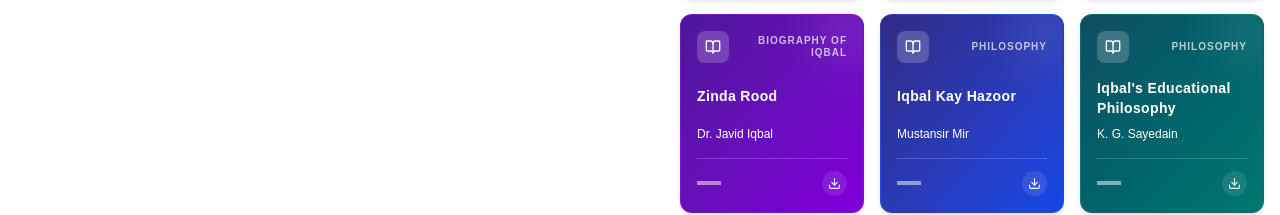
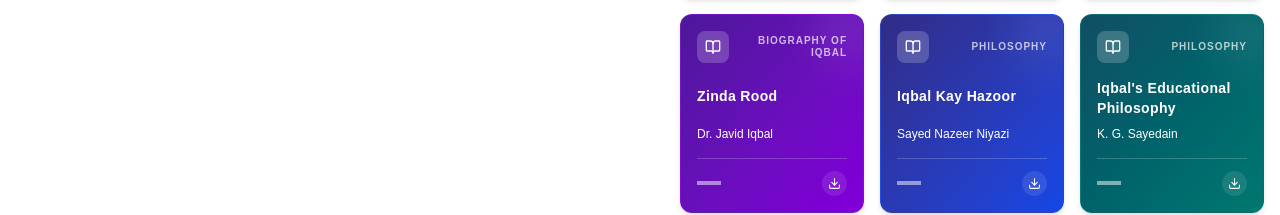
Before and after one commit to NajeebUrRehmanRaja/dabistan-e-ibqal, a Next.js app: page / in a window 1280 px wide. Shown: the part 3743-3958 px from the top of the page. Built offline with nearby package versions, Linux system fonts and the light colour scheme; no server answers; the database is empty; a web font is replaced by a local one.

Commit message:
fix: correct typos in book titles and authors in booksSection.tsx

```diff
--- a/app/components/booksSection.tsx
+++ b/app/components/booksSection.tsx
@@ -146,7 +146,7 @@ const booksOf: BookOfIqbal[] = [
     description: "Published in 1934, The Collection of Iqbal's Seven Lectures on Religion.",
   },
   {
-    title: "Stary Reflections",
+    title: "Stray Reflections",
     titleUrdu: "منتشر خیالات",
     logo: "/books-logo/Stray Reflections.png",
     pdfPath: "/document/Books PDF/Stray Reflection.pdf",
@@ -164,7 +164,7 @@ const booksOn: BookOnIqbal[] = [
   { title: "The Philosophy of Iqbal", author: "Dr. Rafi uddin", category: "Philosophy", gradient: "from-amber-900 to-orange-700", pdfPath: "/document/Books on Iqbal PDF/The philosophy of IqbalL by Dr. Mohammad Rafi-ud-Din.pdf" },
   { title: "Afkaar-e-Iqbal", author: "Dr. Javid Iqbal", category: "Themes of Iqbal - Urdu", gradient: "from-red-900 to-pink-700", pdfPath: "/document/Books on Iqbal PDF/Afkar e Iqbal by Dr. Javed Iqbal.pdf" },
   { title: "Zinda Rood", author: "Dr. Javid Iqbal", category: "Biography of Iqbal", gradient: "from-violet-900 to-purple-700", pdfPath: "/document/Books on Iqbal PDF/Zinda Rood by Dr Javed Iqbal.pdf" },
-  { title: "Iqbal Kay Hazoor", author: "Mustansir Mir", category: "Philosophy", gradient: "from-indigo-900 to-blue-700", pdfPath: "/document/Books on Iqbal PDF/iqbal ke hzoor by sayed nazeer niyazi.pdf" },
+  { title: "Iqbal Kay Hazoor", author: "Sayed Nazeer Niyazi", category: "Philosophy", gradient: "from-indigo-900 to-blue-700", pdfPath: "/document/Books on Iqbal PDF/iqbal ke hzoor by sayed nazeer niyazi.pdf" },
   { title: "Iqbal's Educational Philosophy", author: "K. G. Sayedain", category: "Philosophy", gradient: "from-cyan-900 to-teal-700", pdfPath: "/document/Books on Iqbal PDF/Iqbal's Educational Philosophy.pdf" },
   { title: "Mulla Aur Iqbal", author: "Dr. Khalifa Abdul Hakeem", category: "Religious Theme", gradient: "from-teal-900 to-emerald-700", pdfPath: "/document/Books on Iqbal PDF/Iqbal Aur Mulla by Dr. Khalifa Abdul Hakeem.pdf" },
   { title: "Iqbal Nayi Tashkeel", author: "Aziz Ahmad", category: "Themes of Iqbal", gradient: "from-green-900 to-lime-700", pdfPath: "/document/Books on Iqbal PDF/Iqbal Nai Tashkeel by Aziz Ahmad.pdf" },
```
